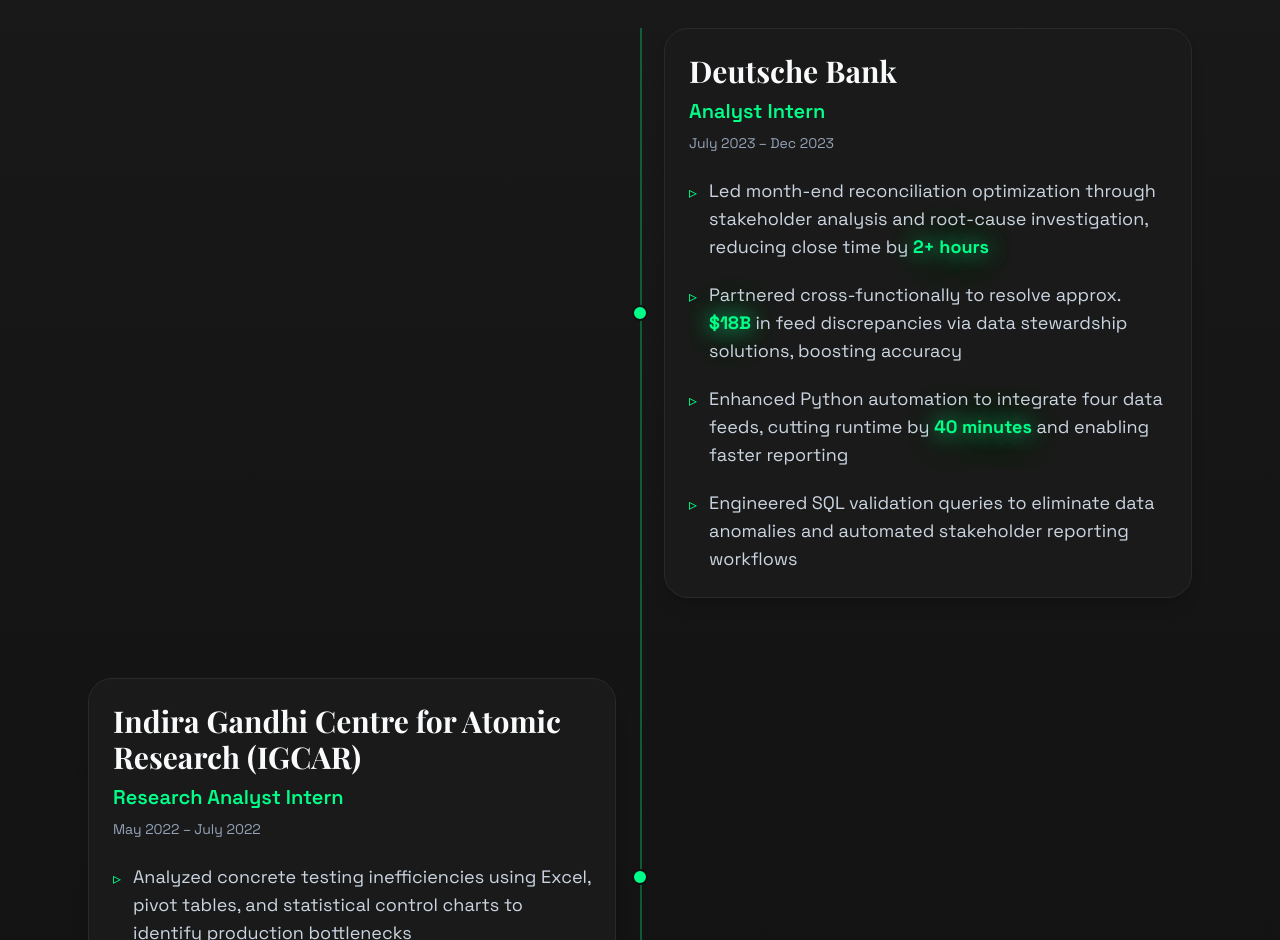
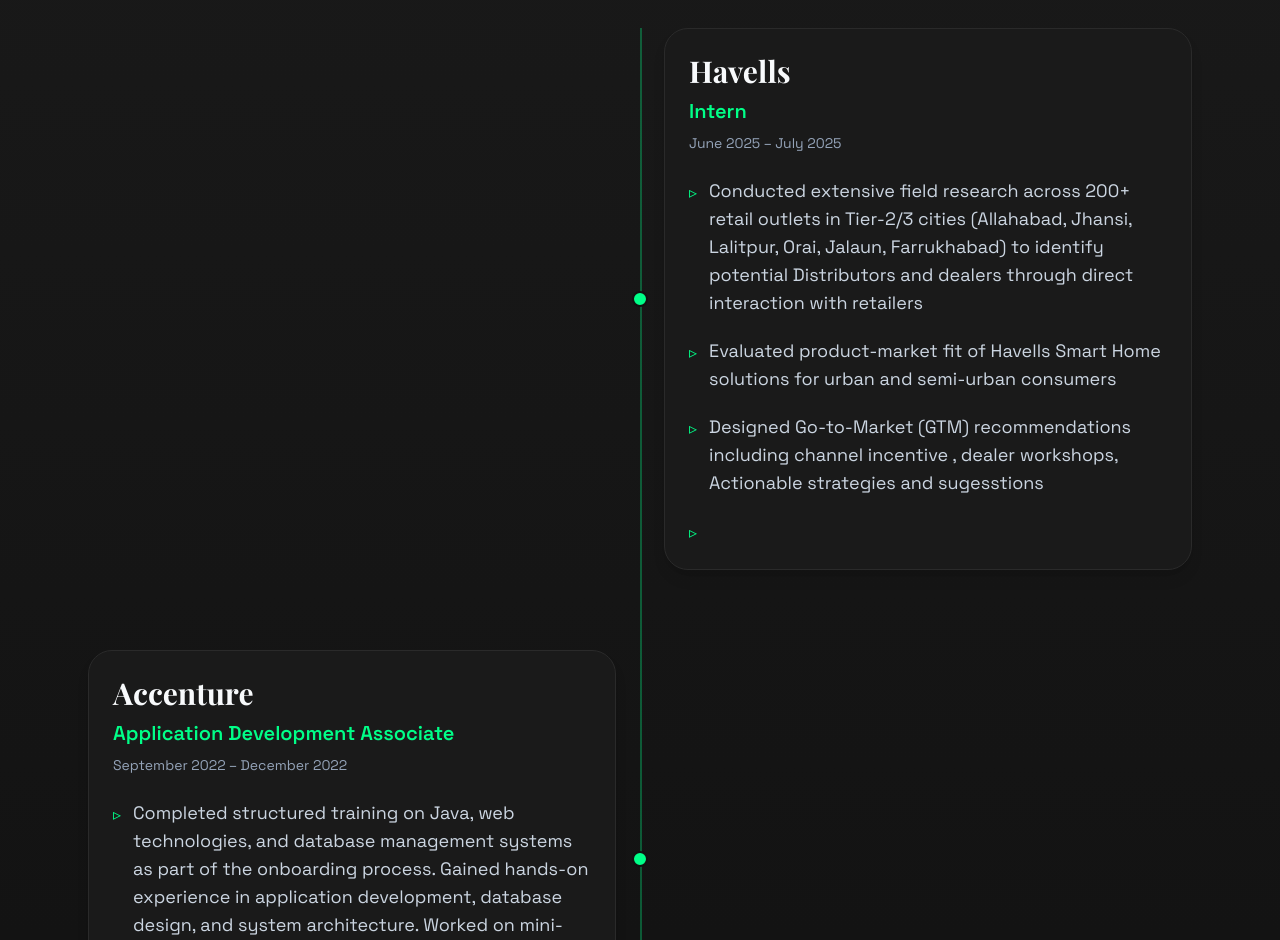
Before and after one commit to AgnihotriAlankrit/portfolio-main, a React (Vite) app: page / in a window 1280 px wide. Shown: the part 1860-2800 px from the top of the page. Built offline with nearby package versions, Linux system fonts and the light colour scheme; a web font is replaced by a local one.

Commit message:
Updated project files

```diff
--- a/src/App.jsx
+++ b/src/App.jsx
@@ -5,7 +5,6 @@
 import Experience from './components/Experience'
 import Projects from './components/Projects'
 import Skills from './components/Skills'
-import Photography from './components/Photography'
 import Contact from './components/Contact'
 
 function App() {
@@ -17,7 +16,6 @@
       <Experience />
       <Projects />
       <Skills />
-      <Photography />
       <Contact />
     </div>
   )
--- a/src/components/Experience.jsx
+++ b/src/components/Experience.jsx
@@ -28,44 +28,44 @@
 
   const experiences = [
     {
-      company: 'Deutsche Bank',
-      role: 'Analyst Intern',
-      date: 'July 2023 – Dec 2023',
+      company: 'Havells',
+      role: 'Intern',
+      date: 'June 2025 – July 2025',
       achievements: [
         {
-          text: 'Led month-end reconciliation optimization through stakeholder analysis and root-cause investigation, reducing close time by ',
-          highlight: '2+ hours',
+          text: 'Conducted extensive field research across 200+ retail outlets in Tier-2/3 cities (Allahabad, Jhansi, Lalitpur, Orai, Jalaun, Farrukhabad) to identify potential Distributors and dealers through direct interaction with retailers',
+          highlight: ' ',
           suffix: ''
         },
         {
-          text: 'Partnered cross-functionally to resolve approx. ',
-          highlight: '$18B',
-          suffix: ' in feed discrepancies via data stewardship solutions, boosting accuracy'
+          text: 'Evaluated product-market fit of Havells Smart Home solutions for urban and semi-urban consumers ',
+          highlight: ' ',
+          suffix: ' '
         },
         {
-          text: 'Enhanced Python automation to integrate four data feeds, cutting runtime by ',
-          highlight: '40 minutes',
-          suffix: ' and enabling faster reporting'
+          text: 'Designed Go-to-Market (GTM) recommendations including channel incentive , dealer workshops, Actionable strategies and sugesstions ',
+          highlight: '',
+          suffix: ' '
         },
         {
-          text: 'Engineered SQL validation queries to eliminate data anomalies and automated stakeholder reporting workflows',
+          text: ' ',
           highlight: null
         },
       ]
     },
     {
-      company: 'Indira Gandhi Centre for Atomic Research (IGCAR)',
-      role: 'Research Analyst Intern',
-      date: 'May 2022 – July 2022',
+      company: 'Accenture',
+      role: 'Application Development Associate',
+      date: 'September 2022 – December 2022',
       achievements: [
         {
-          text: 'Analyzed concrete testing inefficiencies using Excel, pivot tables, and statistical control charts to identify production bottlenecks',
+          text: 'Completed structured training on Java, web technologies, and database management systems as part of the onboarding process. Gained hands-on experience in application development, database design, and system architecture. Worked on mini-projects simulating real-world business scenarios, enhancing problem-solving and analytical skills.',
           highlight: null
         },
         {
-          text: 'Synthesized insights from ',
-          highlight: '200+',
-          suffix: ' data points and delivered process optimization recommendations to stakeholders'
+          text: '',
+          highlight: ' ',
+          suffix: ' '
         },
       ]
     }
--- a/src/components/Navbar.jsx
+++ b/src/components/Navbar.jsx
@@ -18,7 +18,6 @@
     { name: 'Experience', href: '#experience' },
     { name: 'Projects', href: '#projects' },
     { name: 'Skills', href: '#skills' },
-    { name: 'Photography', href: '#photography' },
     { name: 'Contact', href: '#contact' },
   ]
 
```
Also changed, not shown: 1 other file (tests, documents, lock files or other folders).
